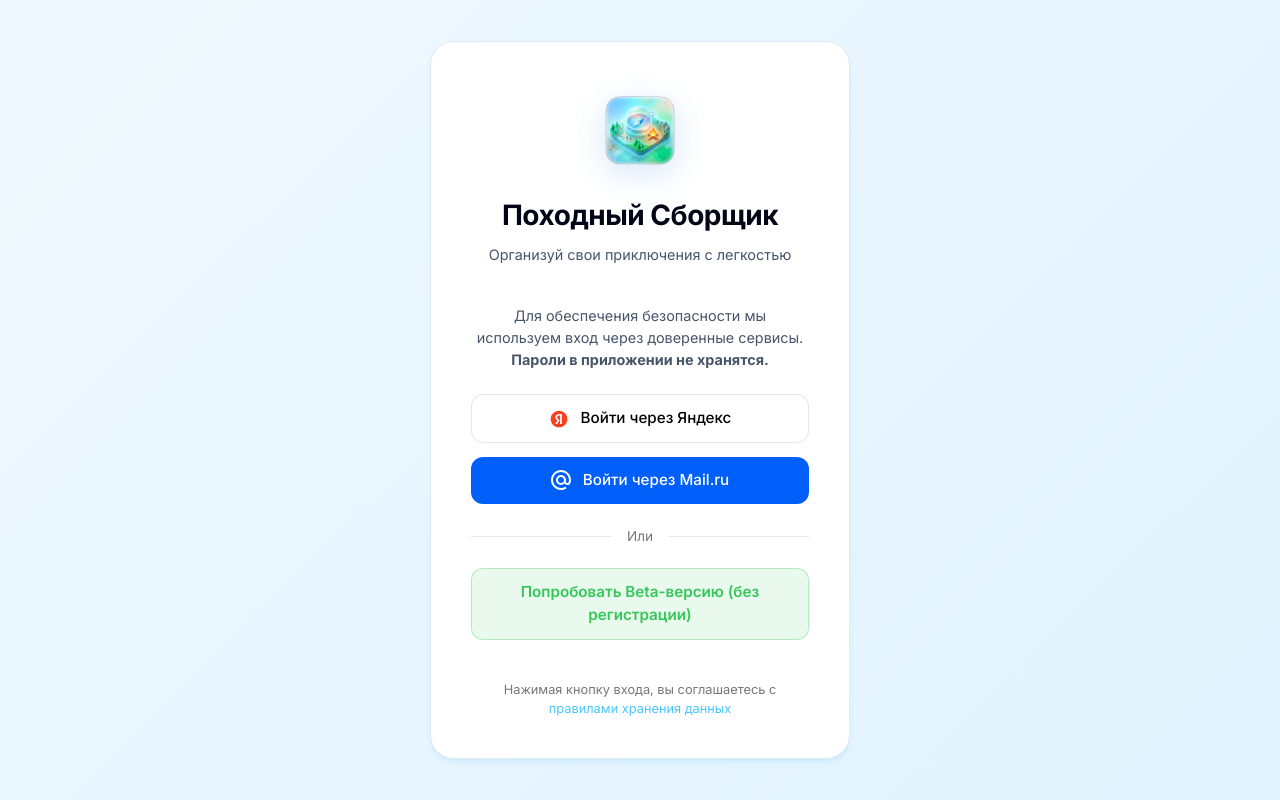
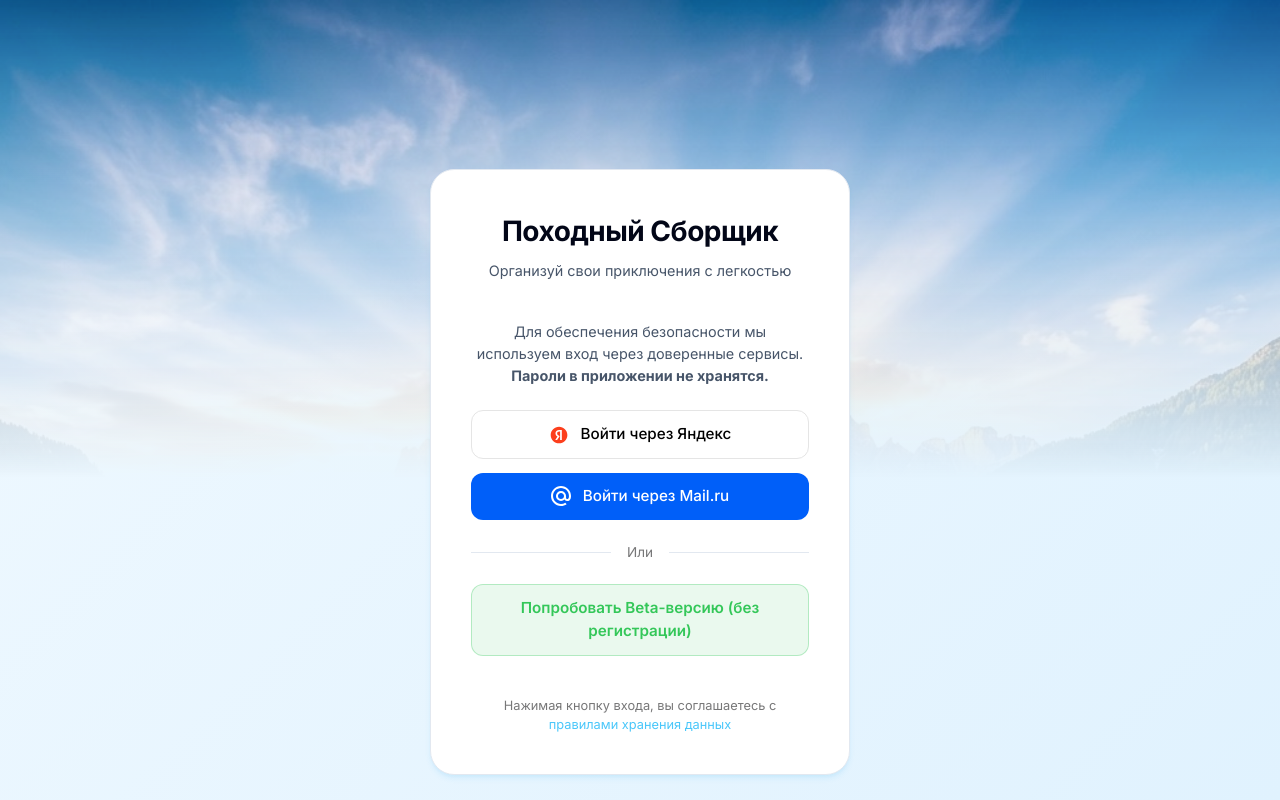
Before and after one commit to Melnikovjj/mytourist, a React (Vite) app in the folder frontend/: page / in a window 1280 px wide. Built offline with nearby package versions, Linux system fonts and the light colour scheme; no server answers.

Commit message:
style: replace login header icon with cinematic fading landscape background

```diff
--- a/frontend/src/pages/Landing/LandingPage.tsx
+++ b/frontend/src/pages/Landing/LandingPage.tsx
@@ -61,6 +61,22 @@ export function LandingPage() {
             // Defaulting to the global body gradient from theme.css
             overflow: 'hidden'
         }}>
+        {/* Scenic Background with Gradient Fade */}
+        <div style={{
+            position: 'absolute',
+            top: 0,
+            left: 0,
+            width: '100vw',
+            height: '60vh',
+            backgroundImage: 'url(/landing-bg.jpg)',
+            backgroundSize: 'cover',
+            backgroundPosition: 'top center',
+            maskImage: 'linear-gradient(to bottom, rgba(0,0,0,1) 0%, rgba(0,0,0,0) 100%)',
+            WebkitMaskImage: 'linear-gradient(to bottom, rgba(0,0,0,1) 0%, rgba(0,0,0,0) 100%)',
+            zIndex: 0,
+            opacity: 0.95
+        }} />
+
         <div className="glass-card" style={{
             width: '100%',
             maxWidth: '420px',
@@ -70,19 +86,10 @@ export function LandingPage() {
             flexDirection: 'column',
             gap: '1.5rem',
             margin: '1rem',
-                boxSizing: 'border-box'
+            boxSizing: 'border-box',
+            marginTop: '20vh'
         }}>
             <div style={{ display: 'flex', flexDirection: 'column', alignItems: 'center', gap: '0.5rem', marginBottom: '1rem' }}>
-                    <img
-                        src="/icon-transparent.png"
-                        alt="Походный Сборщик Logo"
-                        style={{
-                            width: '96px',
-                            height: '96px',
-                            filter: 'drop-shadow(0 8px 16px rgba(47,128,237,0.2))',
-                            marginBottom: '0.5rem'
-                        }}
-                    />
                     <h1 style={{ margin: 0, fontSize: '1.75rem', fontWeight: 700, letterSpacing: '-0.5px', color: 'var(--text-primary)' }}>
                         Походный Сборщик
                     </h1>
```
Also changed, not shown: frontend/public/landing-bg.jpg (added). Lines whose indentation alone changed are shown as unchanged.
